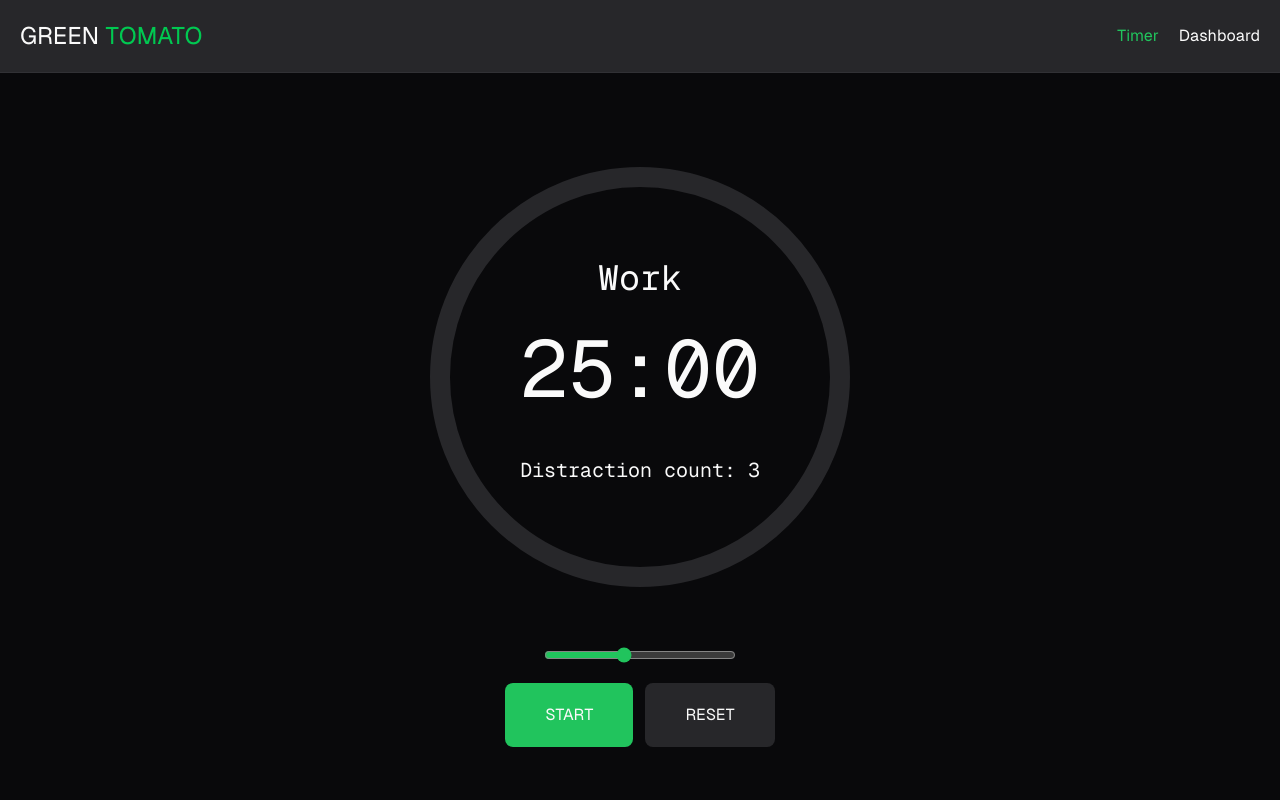
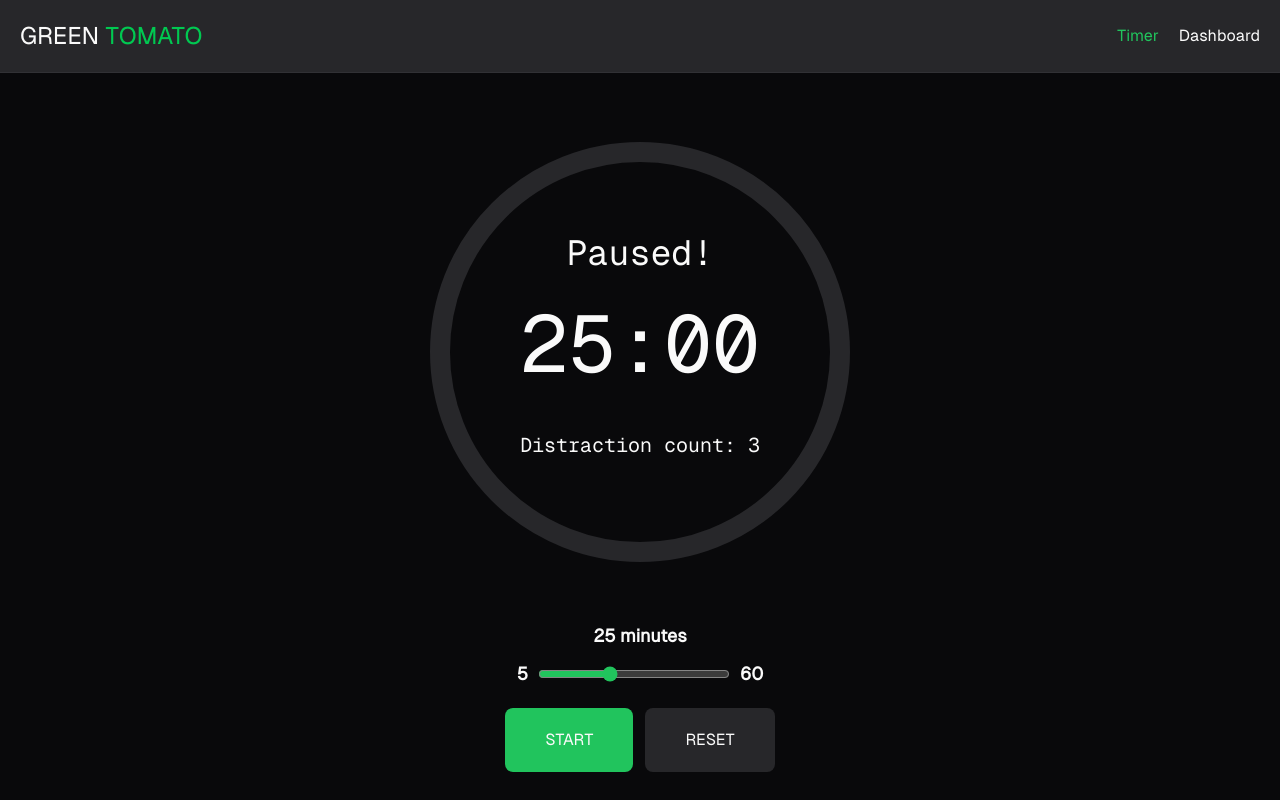
Before and after one commit to NegativePlayeer/GreenTomato, a React (Vite) app: page / in a window 1280 px wide. Built offline with nearby package versions, Linux system fonts and the light colour scheme.

Commit message:
feat: add slider functionality to change initial time

```diff
--- a/src/components/TimeSlider.jsx
+++ b/src/components/TimeSlider.jsx
@@ -1,13 +1,29 @@
-function TimeSlider() {
+function TimeSlider({ minutes, onChange }) {
 	return (
-		<div className='m-5 flex justify-center'>
-			<input
-				type='range'
-				min='1'
-				max='60'
-				value='25'
-				className='w-48 accent-primary outline-none cursor-pointer'
-			/>
+		<div className='m-5 flex flex-col gap-2.5'>
+			<div className='flex justify-center'>
+				<p className='font-black text-foreground text-lg'>
+					{minutes > 1
+						? `${minutes} minutes`
+						: `${minutes} minute`}{' '}
+				</p>
+			</div>
+			<div className='flex justify-center gap-2.5'>
+				<span className='font-black text-foreground text-lg'>
+					5
+				</span>
+				<input
+					type='range'
+					onChange={(e) => onChange(Number(e.target.value))}
+					min={5}
+					max={60}
+					value={minutes}
+					className='w-48 accent-primary outline-none cursor-pointer'
+				/>
+				<span className='font-black text-foreground text-lg'>
+					60
+				</span>
+			</div>
 		</div>
 	);
 }
--- a/src/components/Timer.jsx
+++ b/src/components/Timer.jsx
@@ -4,15 +4,15 @@ import TimeSlider from './TimeSlider';
 
 function Timer() {
 	const intervalRef = useRef(null);
-	const [minutes, setMinutes] = useState(25);
+	const [initialMinutes, setInitialMinutes] = useState(25);
+	const [minutes, setMinutes] = useState(initialMinutes);
 	const [seconds, setSeconds] = useState(0);
 	const [isRunning, setIsRunning] = useState(false);
 
 	const CIRCUMFERENCE = 508;
-	const INITIAL_MINUTES = 25;
 
 	const totalSecondsLeft = minutes * 60 + seconds;
-	const totalSecondsInitial = INITIAL_MINUTES * 60;
+	const totalSecondsInitial = initialMinutes * 60;
 	const circleOffset =
 		CIRCUMFERENCE *
 		(totalSecondsLeft / totalSecondsInitial);
@@ -52,8 +52,15 @@ function Timer() {
 		setIsRunning(false);
 		clearInterval(intervalRef.current);
 		intervalRef.current = null;
-		setMinutes(25);
+		setMinutes(initialMinutes);
 		setSeconds(0);
+	}
+
+	function handleSliderChange(value) {
+		if (isRunning) return;
+		if (initialMinutes !== minutes) return;
+		setInitialMinutes(value);
+		setMinutes(value);
 	}
 
 	return (
@@ -75,7 +82,7 @@ function Timer() {
 					fontFamily='Geist Mono, monospace'
 					textAnchor='middle'
 				>
-					Work
+					{isRunning ? 'Work!' : 'Paused!'}
 				</text>
 				<text
 					x='100'
@@ -107,11 +114,18 @@ function Timer() {
 					strokeWidth='8'
 					strokeLinecap='round'
 					strokeDasharray='508'
-					strokeDashoffset={circleOffset}
+					strokeDashoffset={
+						isRunning && intervalRef != null
+							? circleOffset
+							: 508
+					}
 					transform='rotate(-90 100 100)'
 				/>
 			</svg>
-			<TimeSlider />
+			<TimeSlider
+				minutes={initialMinutes}
+				onChange={handleSliderChange}
+			/>
 			<ButtonPanel
 				onStart={handleStart}
 				onPause={handlePause}
```
